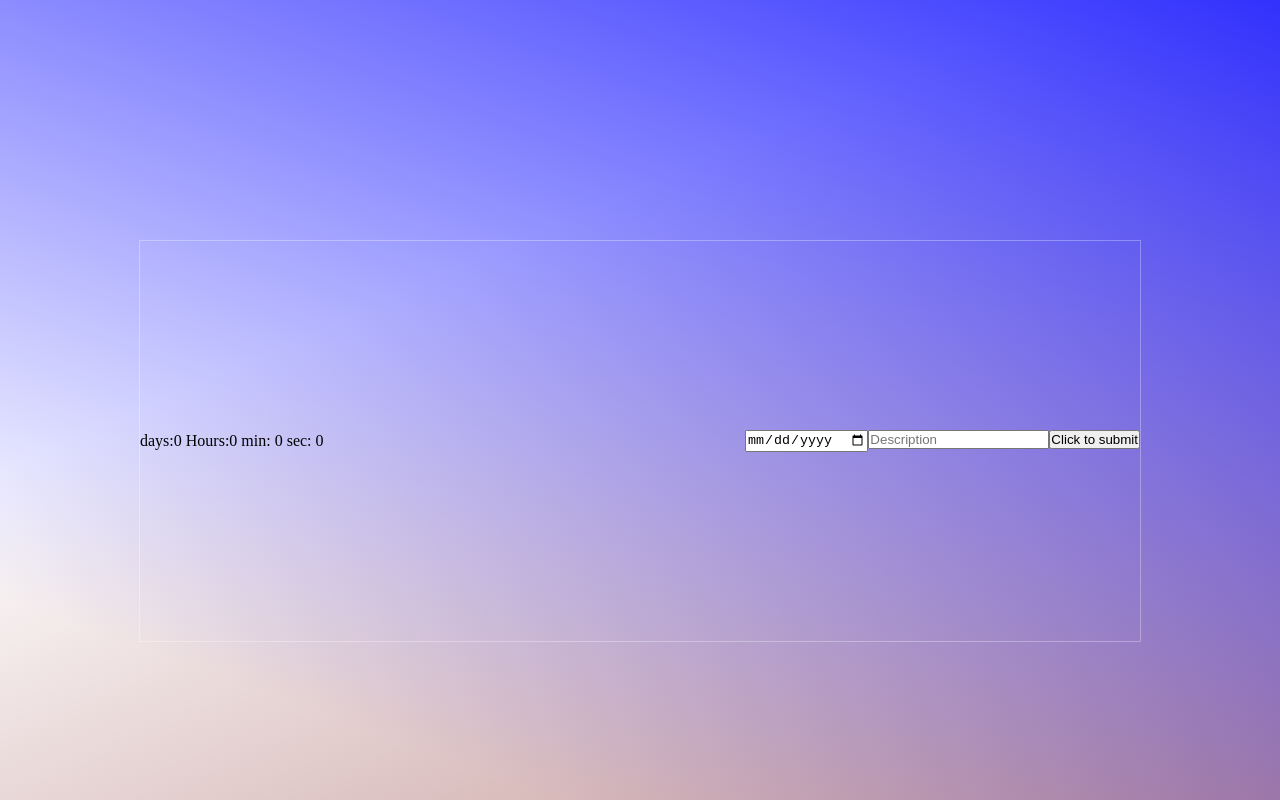
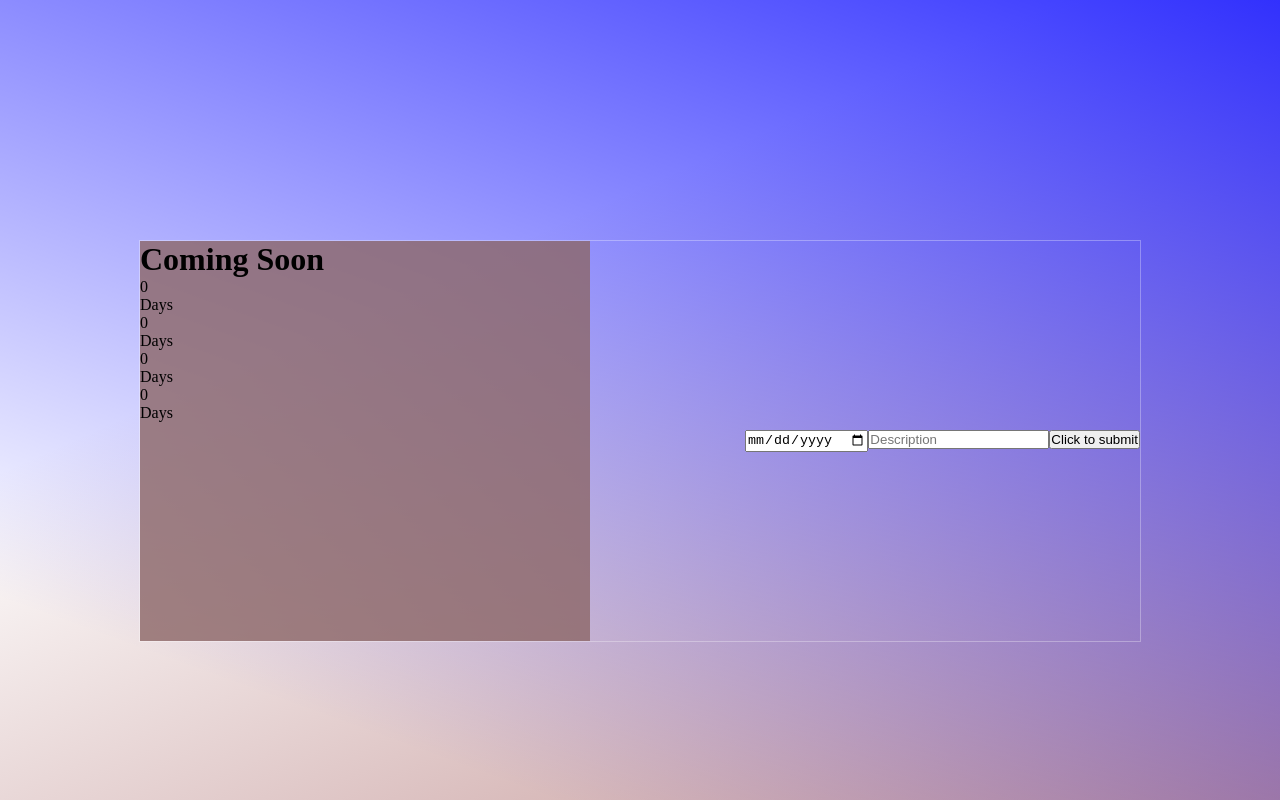
Before and after one commit to irabruce10/react-countdown-timer, a React app: page / in a window 1280 px wide. Shown: the top 800 px of the page. Built offline with nearby package versions, Linux system fonts and the light colour scheme.

Commit message:
Adding Css

```diff
--- a/src/App.css
+++ b/src/App.css
@@ -22,3 +22,9 @@ body {
   align-items: center;
   margin: 15em auto;
 }
+
+.aside-one {
+  width: 45%;
+  height: 100%;
+  background: rgba(141, 103, 103, 0.8);
+}
--- a/src/App.js
+++ b/src/App.js
@@ -44,8 +44,25 @@ export default function App() {
   return (
     <div className="timer-container">
       <div className="aside-one">
-        days:{days || 0} Hours:{hours || 0} min: {minutes || 0} sec:{' '}
-        {seconds || 0}
+        <h1>Coming Soon</h1>
+        <div className="countdown-wrapper">
+          <div className="countdown-number">
+            <span> {days || 0}</span>
+            <p>Days</p>
+          </div>
+          <div className="countdown-number">
+            <span> {hours || 0}</span>
+            <p>Days</p>
+          </div>
+          <div className="countdown-number">
+            <span> {minutes || 0}</span>
+            <p>Days</p>
+          </div>
+          <div className="countdown-number">
+            <span> {seconds || 0}</span>
+            <p>Days</p>
+          </div>
+        </div>
       </div>
 
       <div className="aside-two">
```
